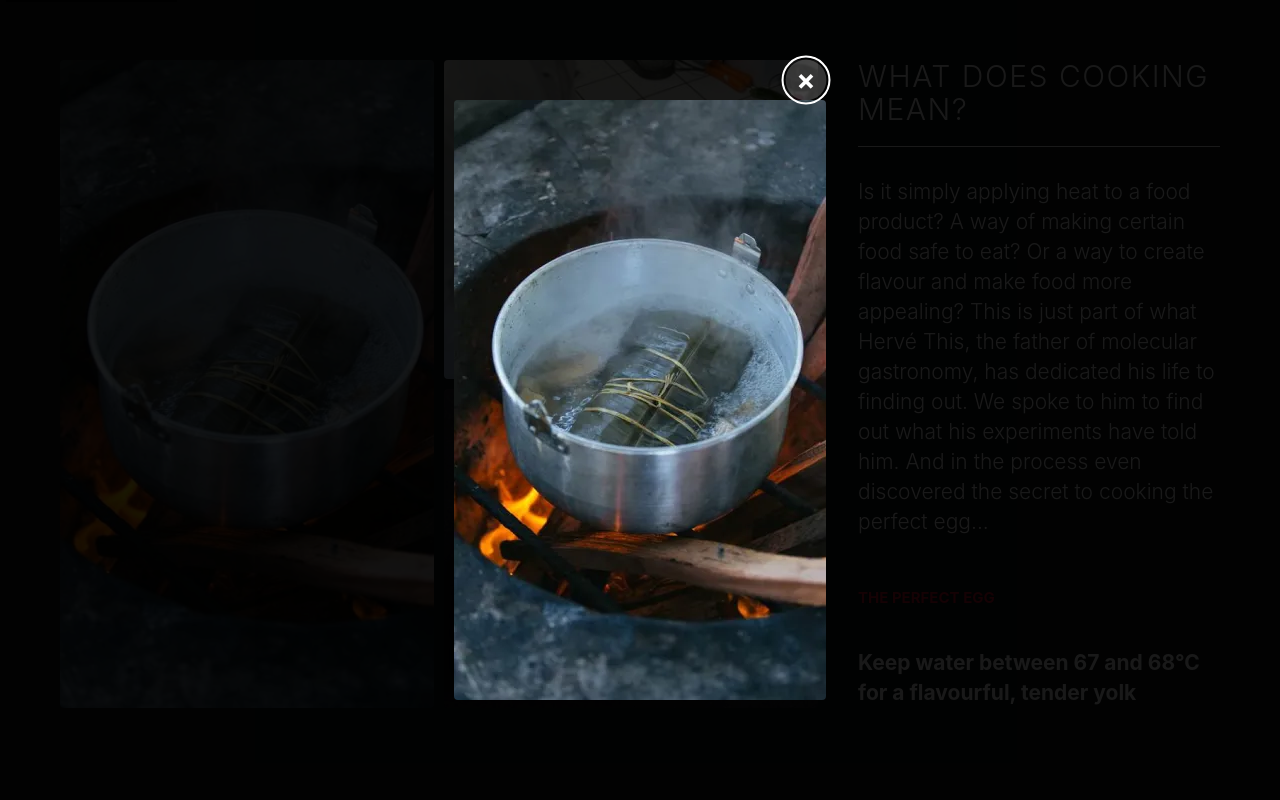
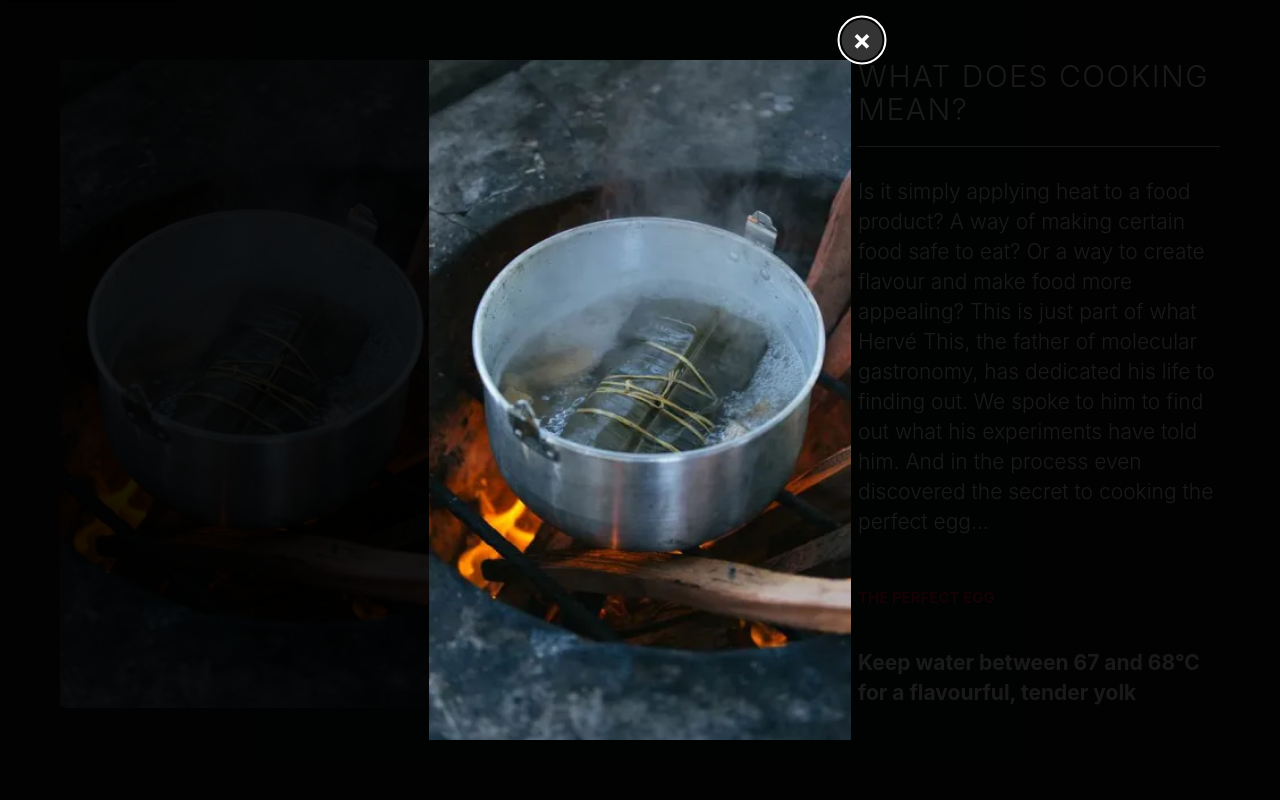
Before and after one commit to mquijanoj09/serviap, a website: page src/index.html in a window 1280 px wide. Both pictures are taken after a click on the button 247 px from the left and 384 px from the top of the page. Shown: the top 800 px of the page. Drawn offline with Linux system fonts and the light colour scheme.

Commit message:
Feat: small details

```diff
--- a/src/css/main.css
+++ b/src/css/main.css
@@ -4,7 +4,12 @@
  * A modern, responsive CSS implementation built from scratch.
  * Mobile-first approach supporting devices from 320px and up.
  * WCAG 2.1 AA compliant with semantic design patterns.
+ * CMS-ready with modular component architecture.
  */
+
+/* Import component styles */
+@import "gallery.css";
+@import "cards.css";
 
 /* ==========================================================================
    CSS Reset & Base Styles
--- a/src/index.html
+++ b/src/index.html
@@ -52,8 +52,6 @@
 
     <!-- CSS -->
     <link href="css/main.css" rel="stylesheet" />
-    <link href="css/gallery.css" rel="stylesheet" />
-    <link href="css/cards.css" rel="stylesheet" />
 
     <!-- Structured Data -->
     <script type="application/ld+json">
--- a/src/js/main.js
+++ b/src/js/main.js
@@ -95,6 +95,15 @@
     modalImage.src = fullSrc;
     modalImage.alt = alt;
 
+    // Scale modal image to 110% of original size
+    const originalWidth = img.naturalWidth || img.width;
+    const originalHeight = img.naturalHeight || img.height;
+
+    modalImage.style.width = `${originalWidth * 1.3}px`;
+    modalImage.style.height = `${originalHeight * 1.3}px`;
+    modalImage.style.maxWidth = "90vw";
+    modalImage.style.maxHeight = "85vh";
+
     // Show modal
     modal.classList.add("active");
     modal.setAttribute("aria-hidden", "false");
@@ -135,6 +144,11 @@
       if (modalImage) {
         modalImage.src = "";
         modalImage.alt = "";
+        // Reset image styles
+        modalImage.style.width = "";
+        modalImage.style.height = "";
+        modalImage.style.maxWidth = "";
+        modalImage.style.maxHeight = "";
       }
     }, 300);
   }
```
Also changed, not shown: dist/css/main.css, dist/index.html, dist/js/main.js.
